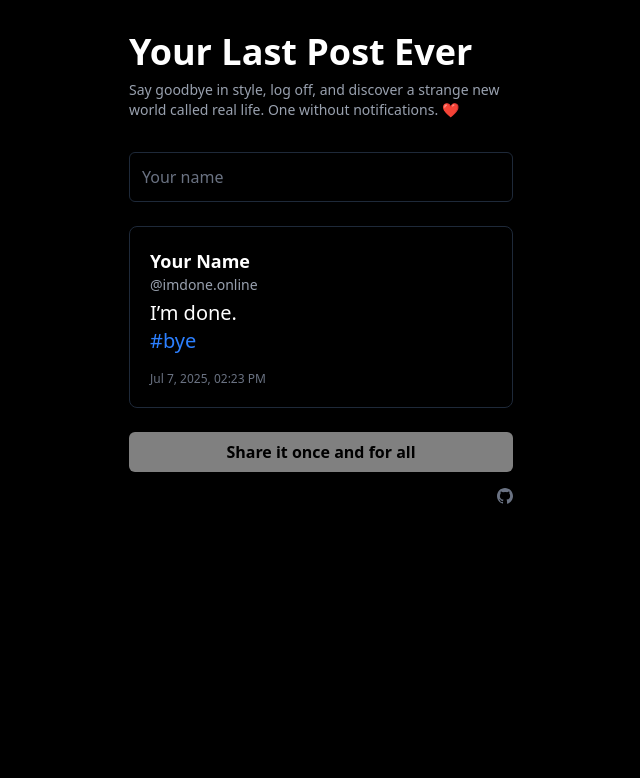
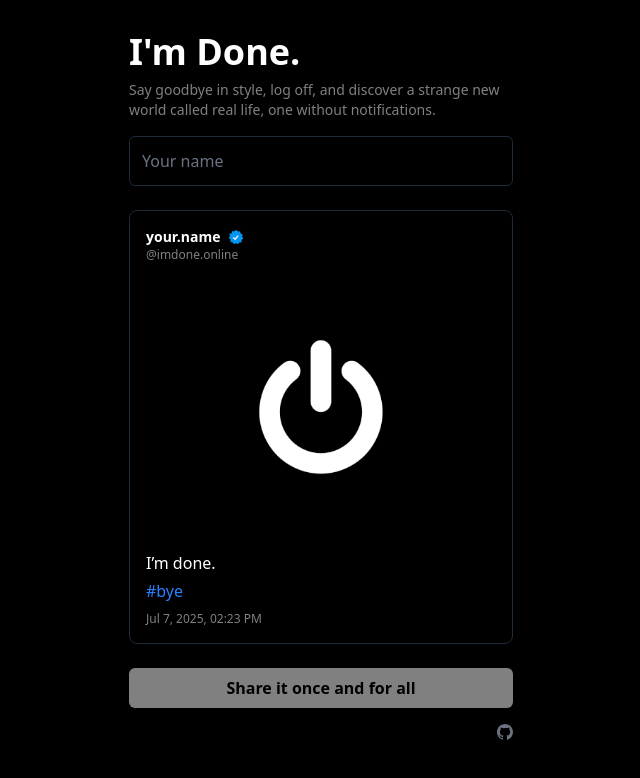
Before and after one commit to rvanrees/imdone, a Next.js app: page / in a window 1280 px wide. Shown: the top 778 px of the page, without its empty margins (319-959 px from the left). Built offline with nearby package versions, Linux system fonts and the light colour scheme; no server answers.

Commit message:
Redesign goodbye card and simplify sharing logic
Replaces the custom card image generation with a static image and updates the UI to an Instagram-like preview. Adds new image assets, simplifies the sharing/download logic, and updates metadata and copy for clarity.

```diff
--- a/src/app/layout.tsx
+++ b/src/app/layout.tsx
@@ -10,7 +10,7 @@ const font = Geist({
 export const metadata: Metadata = {
   title: "I'm Done.",
   description:
-    "Say goodbye in style, log off, and discover a strange new world called real life. One without notifications. ❤️",
+    "Say goodbye in style, log off, and discover a strange new world called real life, one without notifications.",
 };
 
 export default function RootLayout({
--- a/src/app/page.tsx
+++ b/src/app/page.tsx
@@ -1,13 +1,12 @@
 "use client";
 
-import { useState, useEffect, useRef } from "react";
-import domtoimage from "dom-to-image-more";
+import { useState, useEffect } from "react";
 
 export default function ImDone() {
   const [name, setName] = useState("");
   const [timestamp, setTimestamp] = useState("");
   const [location, setLocation] = useState("");
-  const cardRef = useRef<HTMLDivElement>(null);
+  const [imageUrl, setImageUrl] = useState("/im-done.png");
 
   useEffect(() => {
     const dateStr = new Date().toLocaleString(undefined, {
@@ -21,11 +20,7 @@ export default function ImDone() {
   }, []);
 
   useEffect(() => {
-    if (!navigator.geolocation) {
-      return;
-    }
-
-    navigator.geolocation.getCurrentPosition(async (position) => {
+    navigator.geolocation?.getCurrentPosition(async (position) => {
       const { latitude, longitude } = position.coords;
 
       try {
@@ -33,7 +28,6 @@ export default function ImDone() {
           `https://nominatim.openstreetmap.org/reverse?format=jsonv2&lat=${latitude}&lon=${longitude}`
         );
         const data = await response.json();
-
         const place =
           data.address.city ||
           data.address.town ||
@@ -41,7 +35,6 @@ export default function ImDone() {
           data.address.county ||
           data.address.state ||
           "Unknown location";
-
         setLocation(place);
       } catch {
         setLocation(
@@ -51,42 +44,26 @@ export default function ImDone() {
     });
   }, []);
 
-  const handleDownload = async () => {
-    if (!cardRef.current || !name) return;
+  const handleShare = async () => {
     try {
-      await document.fonts.ready;
-      const scale = window.devicePixelRatio || 1;
-      const node = cardRef.current;
-      const style = {
-        transform: `scale(${scale})`,
-        transformOrigin: "top left",
-        width: `${node.offsetWidth}px`,
-        height: `${node.offsetHeight}px`,
-      };
-
-      const blob = await domtoimage.toBlob(node, {
-        bgcolor: "#000000",
-        width: node.offsetWidth * scale,
-        height: node.offsetHeight * scale,
-        style,
-      });
-
-      const file = new File([blob], "imdone.png", { type: "image/png" });
+      const response = await fetch(imageUrl);
+      const blob = await response.blob();
+      const file = new File([blob], "im-done.png", { type: blob.type });
 
       if (navigator.canShare && navigator.canShare({ files: [file] })) {
         await navigator.share({
           files: [file],
-          title: "My Last Post",
-          text: "I'm done. #bye",
+          title: `${name} on imdone.online`,
+          text: `I'm done. #bye`,
         });
       } else {
         const link = document.createElement("a");
-        link.href = URL.createObjectURL(blob);
-        link.download = "imdone.png";
+        link.href = URL.createObjectURL(file);
+        link.download = "im-done.png";
         link.click();
       }
     } catch (err) {
-      console.error("Image generation or sharing failed", err);
+      console.error("Sharing failed", err);
     }
   };
 
@@ -94,47 +71,56 @@ export default function ImDone() {
     <div className="min-h-screen bg-black flex flex-col items-center text-white font-sans">
       <div className="max-w-md w-full bg-black p-8">
         <h1 className="text-2xl sm:text-4xl font-extrabold mb-1 sm:mb-2 text-white">
-          Your Last Post Ever
+          I'm Done.
         </h1>
-        <p className="text-gray-400 text-sm mb-8 max-w-md mx-auto">
+        <p className="text-white/50 text-sm mb-4">
           Say goodbye in style, log off, and discover a strange new world called
-          real life. One without notifications. ❤️
+          real life, one without notifications.
         </p>
 
         {/* Name input */}
         <input
-          id="firstname"
           type="text"
           placeholder="Your name"
-          autoComplete="false"
           maxLength={30}
           value={name}
           onChange={(e) => setName(e.target.value)}
           className="w-full rounded-md bg-black p-3 mb-6 border border-gray-800 focus:ring-2 focus:ring-white text-white placeholder-gray-500"
         />
 
-        {/* Preview card */}
-        <div
-          ref={cardRef}
-          className="bg-black p-5 rounded-lg border border-gray-800 mb-6"
-        >
-          <p className="font-bold text-lg text-white border-none outline-none m-0 p-0">
-            <span className="border-none outline-none">
-              {name || "Your Name"}
-            </span>
-          </p>
-          <p className="text-gray-400 text-sm mb-1">@imdone.online</p>
-          <p className="text-white text-xl">I’m done.</p>
-          <p className="text-blue-500 text-xl mb-4">#bye</p>
-          <p className="text-gray-500 text-xs">
-            {timestamp}
-            {location ? ` · ${location}` : ""}
-          </p>
+        {/* Instagram-like preview */}
+        <div className="bg-black border border-gray-800 rounded-lg overflow-hidden mb-6">
+          {/* Header */}
+          <div className="flex items-center gap-3 p-4">
+            <div>
+              <div className="flex items-center gap-x-2">
+                <p className="text-sm font-bold">{name || "your.name"}</p>
+                <img src={"/verified.png"} alt="Verified" className="w-4 h-4" />
+              </div>
+              <p className="text-xs text-white/50">@imdone.online</p>
+            </div>
+          </div>
+
+          {/* Image */}
+          <img
+            src={imageUrl}
+            alt="imdone"
+            className="w-full h-64 object-cover"
+          />
+
+          {/* Caption */}
+          <div className="p-4">
+            <p className="text-white text-base mb-1">I’m done.</p>
+            <p className="text-blue-500 text-base mb-2">#bye</p>
+            <p className="text-xs text-white/50">
+              {timestamp} {location ? `· ${location}` : ""}
+            </p>
+          </div>
         </div>
 
         {/* Share button */}
         <button
-          onClick={handleDownload}
+          onClick={handleShare}
           disabled={!name}
           className={`inline-flex items-center bg-white text-black px-5 py-2 rounded-md font-semibold w-full justify-center transition-colors duration-200 focus:outline-none focus:ring-2 focus:ring-white focus:ring-offset-2 ${
             name
@@ -161,7 +147,7 @@ export default function ImDone() {
             >
               <path
                 fillRule="evenodd"
-                d="M12 0C5.372 0 0 5.373 0 12c0 5.302 3.438 9.8 8.205 11.387.6.113.82-.26.82-.577v-2.02c-3.338.725-4.033-1.416-4.033-1.416-.546-1.387-1.333-1.756-1.333-1.756-1.089-.745.083-.73.083-.73 1.205.085 1.84 1.238 1.84 1.238 1.07 1.834 2.807 1.304 3.492.997.108-.775.418-1.305.76-1.604-2.665-.304-5.466-1.333-5.466-5.931 0-1.31.468-2.381 1.236-3.221-.124-.303-.535-1.524.117-3.176 0 0 1.008-.322 3.301 1.23a11.5 11.5 0 0 1 3.003-.404c1.02.004 2.048.138 3.003.404 2.291-1.552 3.297-1.23 3.297-1.23.653 1.652.242 2.873.118 3.176.77.84 1.234 1.911 1.234 3.221 0 4.61-2.805 5.624-5.476 5.921.43.372.823 1.104.823 2.225v3.293c0 .319.218.694.825.576C20.565 21.796 24 17.298 24 12c0-6.627-5.373-12-12-12z"
+                d="M12 0C5.372 0 0 5.373 0 12c0 5.302 3.438 9.8 8.205 11.387.6.113.82-.26.82-.577v-2.02c-3.338.725-4.033-1.416-4.033-1.416-.546-1.387-1.333-1.756-1.333-1.756-.989-.743.083-.73.083-.73 1.205.085 1.84 1.238 1.84 1.238 1.07 1.834 2.807 1.304 3.492.997.108-.775.418-1.305.76-1.604-2.665-.304-5.466-1.333-5.466-5.931 0-1.31.468-2.381 1.236-3.221-.124-.303-.535-1.524.117-3.176 0 0 1.008-.322 3.301 1.23a11.5 11.5 0 0 1 3.003-.404c1.02.004 2.048.138 3.003.404 2.291-1.552 3.297-1.23 3.297-1.23.653 1.652.242 2.873.118 3.176.77.84 1.234 1.911 1.234 3.221 0 4.61-2.805 5.624-5.476 5.921.43.372.823 1.104.823 2.225v3.293c0 .319.218.694.825.576C20.565 21.796 24 17.298 24 12c0-6.627-5.373-12-12-12z"
                 clipRule="evenodd"
               />
             </svg>
```
Also changed, not shown: public/im-done.png (added), public/verified.png (added).
